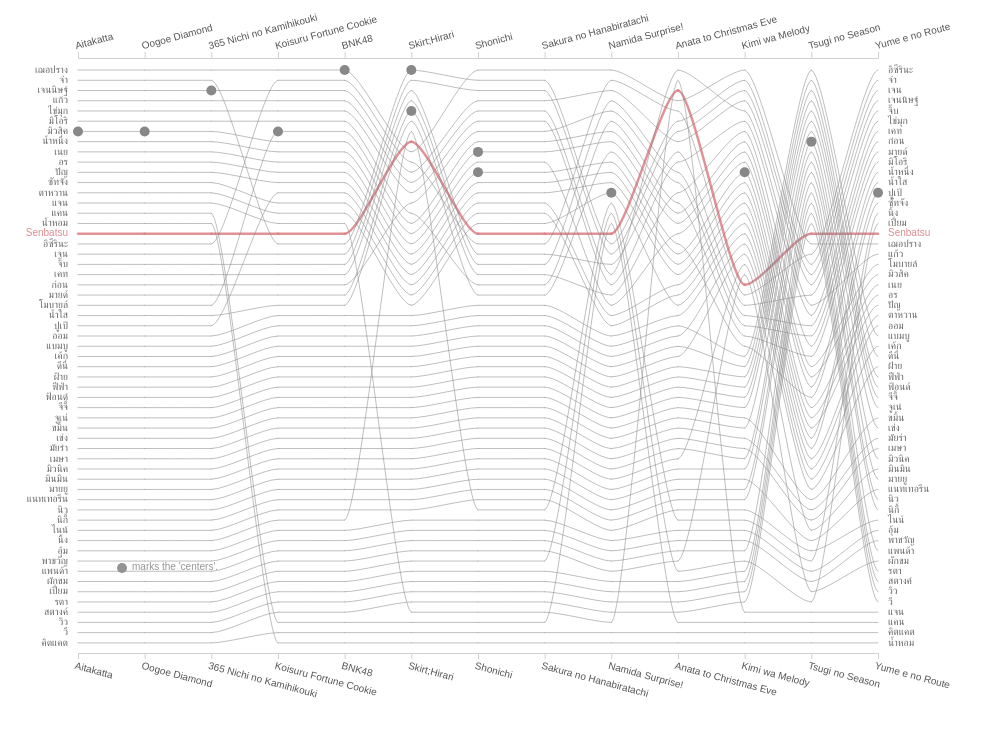
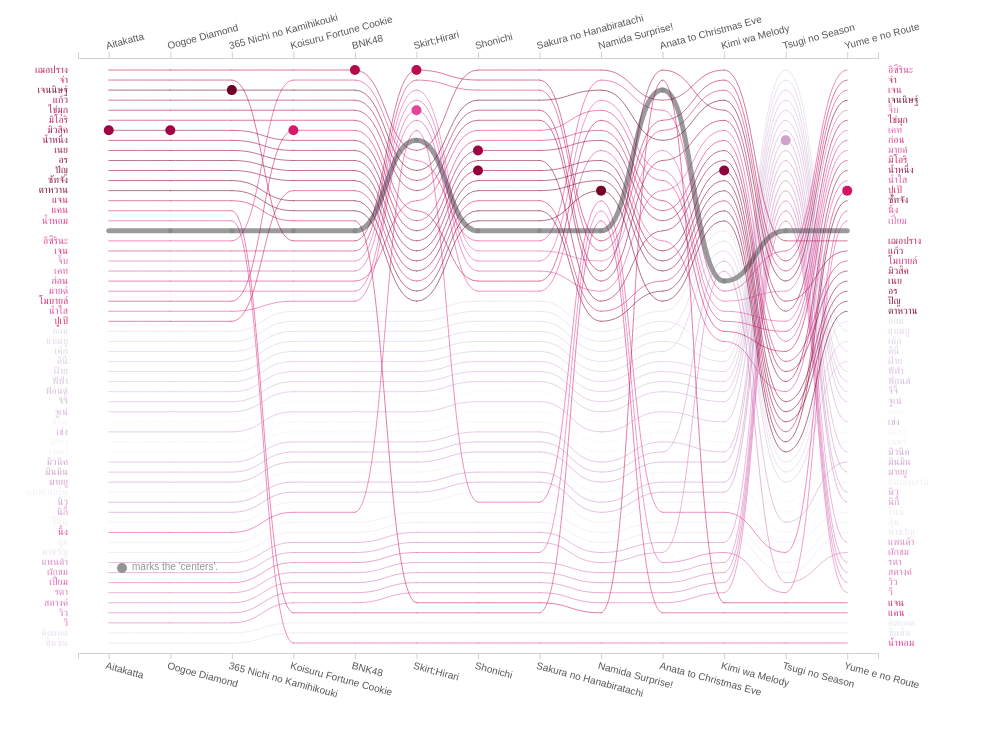
Before and after one commit to puripant/BNK-bump, a plain HTML site: page index.html in a window 1280 px wide. Shown: the whole page, without its empty margins (0-987 px from the left). Drawn offline with nearby package versions, Linux system fonts and the light colour scheme.

Commit message:
Add color-encoding Fix mouse interaction

```diff
--- a/index.html
+++ b/index.html
@@ -8,8 +8,8 @@
 <body>
   <canvas></canvas>
   <svg></svg>
-  <script src="https://d3js.org/d3.v4.min.js"></script>
-  <!-- <script src="https://d3js.org/d3-scale-chromatic.v1.min.js"></script> -->
+  <script src="//d3js.org/d3.v4.min.js"></script>
+  <script src="//d3js.org/d3-scale-chromatic.v1.min.js"></script>
   <script src="main.js"></script>
 </body>
 </html>
--- a/main.js
+++ b/main.js
@@ -1,5 +1,4 @@
-var num = 57;
-var numTop = 5;
+var num = 58;
 
 var margin = {top: 60, right: 80, bottom: 60, left: 70};
 var width = 950,
@@ -17,12 +16,22 @@ var svg = d3.select("svg")
     .style("width", width + "px")
     .style("height", height + "px");
 
-var color = d3.scaleOrdinal()
-  .range(["#DB7F85", "#50AB84", "#4C6C86", "#C47DCB", "#B59248", "#DD6CA7", "#E15E5A", "#5DA5B3", "#725D82", "#54AF52", "#954D56"]);
+let color = d3.interpolatePuRd;
+// var color = d3.scaleOrdinal()
+//   .range(["#DB7F85", "#50AB84", "#4C6C86", "#C47DCB", "#B59248", "#DD6CA7", "#E15E5A", "#5DA5B3", "#725D82", "#54AF52", "#954D56"]);
+
+const top_singles = ["Aitakatta", "Koisuru Fortune Cookie", "Shonichi", "Kimi wa Melody"];
 
 var xscale = d3.scalePoint()
   // .domain([1959, 2017])
-  .range([margin.left, width-margin.right]);
+  .range([margin.left, width-margin.right])
+  .padding(0.5);
+let invertXscale = function(x) {
+  let domain = xscale.domain();
+  let range = xscale.range();
+  let rangePoints = d3.range(range[0], range[1], xscale.step());
+  return domain[d3.bisect(rangePoints, x) - 1];
+}
 
 var xAxisTop = d3.axisTop();
 var xAxisBottom = d3.axisBottom();
@@ -84,7 +93,7 @@ d3.queue()
     .attr("class", "x axis")
     .attr("transform", "translate(0," + (margin.top-10) + ")")
     .call(xAxisTop)
-    .selectAll('text')
+    .selectAll("text")
       .attr("text-anchor", "start")
       // .attr("dx", "1em")
       .attr("transform", "rotate(-15)");
@@ -93,7 +102,7 @@ d3.queue()
     .attr("class", "x axis")
     .attr("transform", "translate(0," + (height-margin.bottom+5) + ")")
     .call(xAxisBottom)
-    .selectAll('text')
+    .selectAll("text")
       .attr("text-anchor", "start")
       // .attr("dx", "1em")
       .attr("transform", "rotate(15)");
@@ -106,8 +115,8 @@ d3.queue()
     .attr("x1", -hiddenMargin)
     .attr("y1", margin.top - 10)
     .attr("x2", -hiddenMargin)
-    .attr("y2", height - margin.bottom)
-    .style("stroke-width", function() { return xscale(2) - xscale(0); }) //two year interval
+    .attr("y2", height - margin.bottom + 5)
+    .style("stroke-width", function() { return xscale.step(); })
     .style("opacity", 0);
   var mouseTrap = svg.append("rect")
     .attr("width", width)
@@ -116,21 +125,10 @@ d3.queue()
     .on("mouseover", function() { verticalGuide.style("opacity", 0.1); })
     .on("mouseout", function() { verticalGuide.style("opacity", 0); })
     .on("mousemove", function() {
-      var mousex = d3.mouse(this)[0]
-      var x = xscale.domain()[d3.bisect(xscale.range(), mousex) - 1]; //xscale.invert(mousex);
-      var found = false;
-      for (var i = 0; i < single_names.length; i++) {
-        if (Math.abs(single_names[i] - x) <= 1) { // game interval (2 years) in half
-          highlightedYear = single_names[i];
-          found = true;
-          break;
-        }
-      }
-      if (!found) {
-        highlightedYear = undefined;
-      }
+      let mousex = d3.mouse(this)[0]
+      let highlightedYear = invertXscale(mousex);
 
-      mouseTrap.style("cursor", highlightedYear? "pointer":"auto");
+      // mouseTrap.style("cursor", highlightedYear? "pointer":"auto");
       verticalGuide.attr("transform", "translate(" + (xscale(highlightedYear)+hiddenMargin) + ", 0)");
     });
 
@@ -144,15 +142,15 @@ d3.queue()
       };
     })
     .entries(data)
-    .sort(function(a, b) { return d3.descending(a.value.sum, b.value.sum); })
+    .sort(function(a, b) { return d3.ascending(a.value.sum, b.value.sum); });
 
-  var topnames = nested.slice(0, num).map(function(d) { return d.key; });
-  data = data.filter(function(d) {
-    return topnames.indexOf(d.name) > -1;
-  });
+  // var topnames = nested.map(function(d) { return d.key; });
+  // data = data.filter(function(d) {
+  //   return topnames.indexOf(d.name) > -1;
+  // });
 
   // nest by name and rank by total popularity
-  window.byYear = {}
+  let byYear = {}
   d3.nest()
     .key(function(d) { return d.year; })
     .key(function(d) { return d.name; })
@@ -176,14 +174,8 @@ d3.queue()
   // Draw a circle for each center
   var countrySumRank = nested.map(function(d) { return d.key; });
   for (var year in single_centers) {
-    ctx.fillStyle = "#888";
-    // if (countrySumRank.indexOf(single_centers[year]) < numTop) {
-    //   ctx.fillStyle = color(single_centers[year]);
-    // } else {
-    //   ctx.fillStyle = "#888";
-    // }
-
     single_centers[year].forEach(function(center) {
+      ctx.fillStyle = color(countrySumRank.indexOf(center) / num);
       ctx.beginPath();
       ctx.arc(xscale(year), yscale(byYear[year][center]), 5, 0, 2*Math.PI);
       ctx.fill();
@@ -191,47 +183,46 @@ d3.queue()
     });
   }
 
-  nested.slice(0, num).reverse().forEach(function(name, i) {
+  nested.forEach(function(name, i) {
     var yearspopular = name.value.data;
 
     if (name.key === "Senbatsu") {
       ctx.globalAlpha = 0.85;
-      ctx.strokeStyle = color(0);
-      ctx.lineWidth = 2.5;
+      ctx.strokeStyle = "#888";
+      ctx.lineWidth = 5;
     } else {
       ctx.globalAlpha = 0.55;
-      ctx.strokeStyle = "#888";
+      ctx.strokeStyle = color(i / num);
       ctx.lineWidth = 1;
     }
-    // if (i >= num-numTop) {
-    //   ctx.globalAlpha = 0.85;
-    //   ctx.strokeStyle = color(name.key);
-    //   ctx.lineWidth = 2.5;
-    // } else {
-    //   ctx.globalAlpha = 0.55;
-    //   ctx.strokeStyle = "#888";
-    //   ctx.lineWidth = 1;
-    // }
 
     // bump line
     ctx.globalCompositeOperation = "darken";
     ctx.lineCap = "round";
+
     yearspopular.forEach(function(d, j) {
       if (j > 0) {
-        var previousYear = yearspopular[j-1].year;
+        let previousYear = yearspopular[j-1].year;
+        let curr = {
+          x: xscale(previousYear),
+          y: yscale(byYear[previousYear][name.key])
+        };
+        let next = {
+          x: xscale(d.year),
+          y: yscale(byYear[d.year][name.key])
+        };
 
         ctx.beginPath();
-        if ((d.year - previousYear) > 4) { //skipping games
-          ctx.setLineDash([5, 10]);
-        } else {
-          ctx.setLineDash([]);
-        }
-        ctx.moveTo(xscale(previousYear), yscale(byYear[previousYear][name.key]))
-        // ctx.lineTo(xscale(d.year), yscale(byYear[d.year][name.key]));
+        // if ((d.year - previousYear) > 4) { //skipping games
+        //   ctx.setLineDash([5, 10]);
+        // } else {
+        //   ctx.setLineDash([]);
+        // }
+        ctx.moveTo(curr.x, curr.y)
         ctx.bezierCurveTo(
-          xscale(previousYear)+15, yscale(byYear[previousYear][name.key]),
-          xscale(d.year)-15, yscale(byYear[d.year][name.key]),
-          xscale(d.year), yscale(byYear[d.year][name.key]));
+          curr.x + xscale.step()/2, curr.y,
+          next.x - xscale.step()/2, next.y,
+          next.x, next.y);
         // ctx.closePath();
         ctx.stroke();
       }
@@ -241,18 +232,13 @@ d3.queue()
   ctx.textAlign = "right";
   ctx.textBaseline = "middle";
   ctx.font = "10px sans-serif";
-  nested.slice(0, num).reverse().forEach(function(name, i) {
+  nested.forEach(function(name, i) {
     var yearspopular = name.value.data;
     if (name.key === "Senbatsu") {
-      ctx.fillStyle = color(0);
+      ctx.fillStyle = "white";
     } else {
-      ctx.fillStyle = "#555";
+      ctx.fillStyle = color(i / num);
     }
-    // if (i >= num-numTop) {
-    //   ctx.fillStyle = color(name.key);
-    // } else {
-    //   ctx.fillStyle = "#555";
-    // }
 
     ctx.globalCompositeOperation = "source-over";
     ctx.globalAlpha = 0.9;
@@ -261,7 +247,7 @@ d3.queue()
     ctx.save();
     ctx.textAlign = "end";
     var start = yearspopular[0].year;
-    var x = xscale(start)-10;
+    var x = xscale(start) - xscale.step()/2 - 10;
     var y = yscale(byYear[start][name.key]);
     // switch (name.key) {
     //   case "Indonesia":   x += 30; y -= 10; break;
@@ -275,7 +261,7 @@ d3.queue()
     // end names
     ctx.textAlign = "start";
     var end= yearspopular[yearspopular.length-1].year;
-    ctx.fillText(name.key, xscale(end)+10, yscale(byYear[end][name.key]));
+    ctx.fillText(name.key, xscale(end) + xscale.step()/2 + 10, yscale(byYear[end][name.key]));
   });
 
   // legend
```
